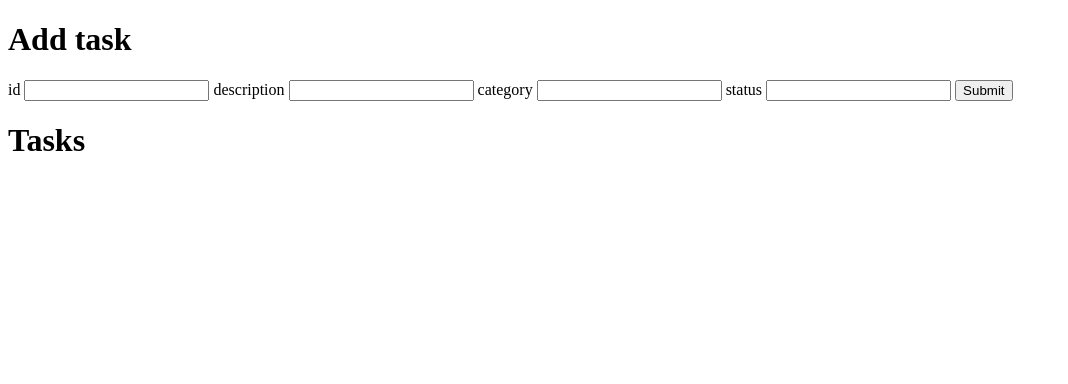
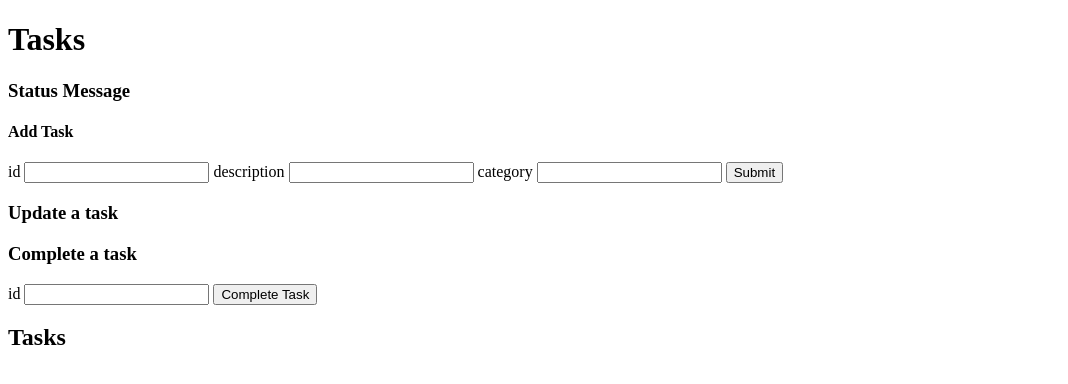
Before and after one commit to Syvrix/inlammningsuppgift, a Python web app: template templates/home.html in a window 1280 px wide. Shown: the top 384 px of the page, without its empty margins (0-1068 px from the left). Run offline with Jinja, Linux system fonts and the light colour scheme; the template is opened without the code that fills it, so the values that code supplies are empty.

Commit message:
Added delete task, updated html page.

```diff
--- a/tasks.json
+++ b/tasks.json
@@ -22,5 +22,11 @@
         "description": "buy pc",
         "category": "computer",
         "status": "pending"
+    },
+    {
+        "id": 5,
+        "description": "fdsdff",
+        "category": "fsdfds",
+        "status": "complete"
     }
 ]
--- a/templates/home.html
+++ b/templates/home.html
@@ -21,8 +21,13 @@
     </style>
 </head>
 <body>
-    <div class="Add task">
-        <h1>Add task</h1>
+    <h1>Tasks</h1>
+    <h3>Status Message</h3>
+        <p id="Statusmessage">{{show_error_message}}</p>
+
+    <div class="Task Management">
+        <div class="Add Task">
+            <h4>Add Task</h4>
             <form action="/tasks" method="POST">
                 <label for="id">id</label>
                 <input type="text" id="id" name="id">
@@ -33,17 +38,32 @@
                 <label for="category">category</label>
                 <input type="text" id="category" name="category">
 
+                <!--
                 <label for="status">status</label>
                 <input type="text" id="status" name="status">
+                -->
+
                 <button type="submit">Submit</button>
+
             </form>
-        {% if show_error %}
-        <p>Error: The task ID already exists</p>
-        {% endif %}
+        </div>
+        <div class="Update task">
+            <h3>Update a task</h3>
+        </div>
+
+        <div class="complete task">
+            <h3>Complete a task</h3>
+            <form action="/tasks/{{task_id}}/complete" method="PUT">
+                <label for="id_Complete">id</label>
+                <input type="text" id="id_Complete" name="id">
+                <button type="submit">Complete Task</button>
+
+            </form>
+        </div>
     </div>
         <!-- ### Task section STARTS ### !-->
-        <div class="Tasks">
-            <h1>Tasks</h1>
+        <div class="All Tasks">
+            <h2>Tasks</h2>
             <ul>
                 {% for task in tasks %}
                 <li>
```
Also changed, not shown: app.py (+58 -8 lines). Lines whose indentation alone changed are shown as unchanged.
